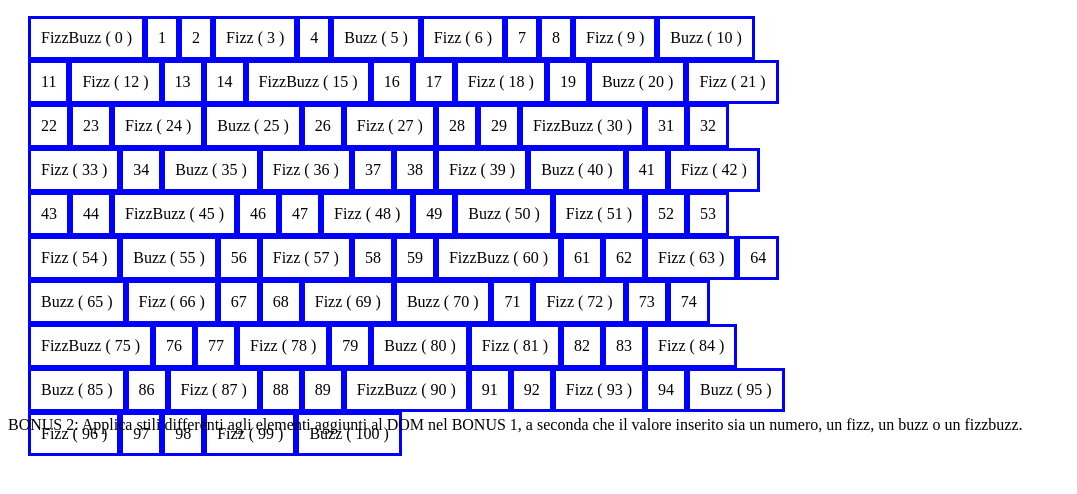
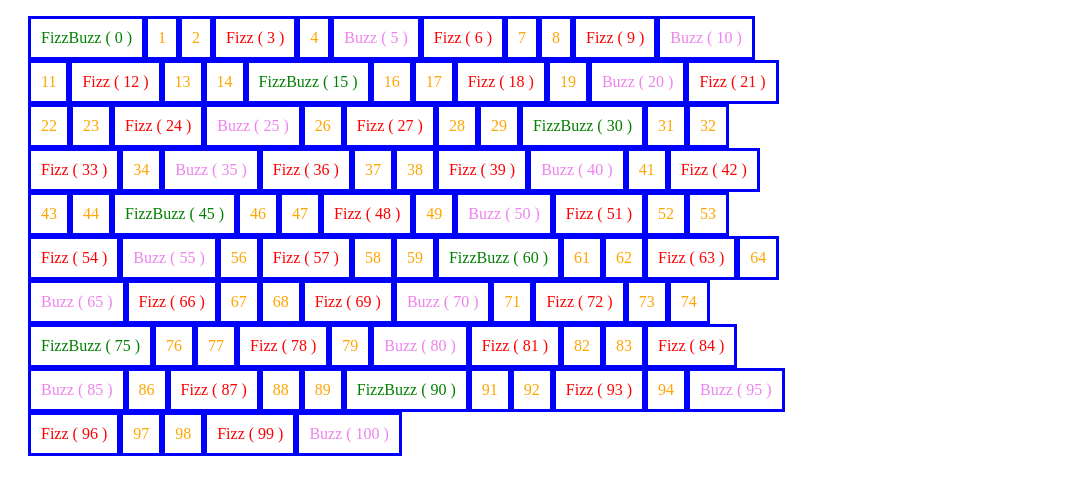
Before and after one commit to DanielMarella/js-fizzbuzz, a plain HTML site: page index.html in a window 1280 px wide. Shown: the whole page, without its empty margins (0-1077 px from the left). Drawn offline with Linux system fonts and the light colour scheme.

Commit message:
done the second mileston bonus

```diff
--- a/css/style.css
+++ b/css/style.css
@@ -15,4 +15,20 @@ li{
     border: 3px solid blue;
     list-style-type: none;
     padding: 10px 10px;
+    color: orange;
 }
+
+
+li:nth-of-type(3n + 1) {
+    color: red;
+}
+
+
+li:nth-of-type(5n + 1) {
+    color: violet;
+}
+
+
+li:nth-of-type(15n + 1) {
+    color: green;
+}
--- a/index.html
+++ b/index.html
@@ -32,6 +32,6 @@
 
 
 
-
+<!--
 BONUS 2:
-Applica stili differenti agli elementi aggiunti al DOM nel BONUS 1, a seconda che il valore inserito sia un numero, un fizz, un buzz o un fizzbuzz.
+Applica stili differenti agli elementi aggiunti al DOM nel BONUS 1, a seconda che il valore inserito sia un numero, un fizz, un buzz o un fizzbuzz.  -->
--- a/js/myscript.js
+++ b/js/myscript.js
@@ -13,6 +13,7 @@ for (let number = 0; number <= 100; number++){
         const liElement = document.createElement('li');
         liElement.innerHTML = 'Fizz ' + '( ' + number + ' )';
         ulElement.append(liElement);
+
     }
     else if(number % 5 === 0){
         console.log('Buzz');
@@ -26,4 +27,5 @@ for (let number = 0; number <= 100; number++){
         liElement.innerHTML = number;
         ulElement.append(liElement);
     }
+
 }
```
